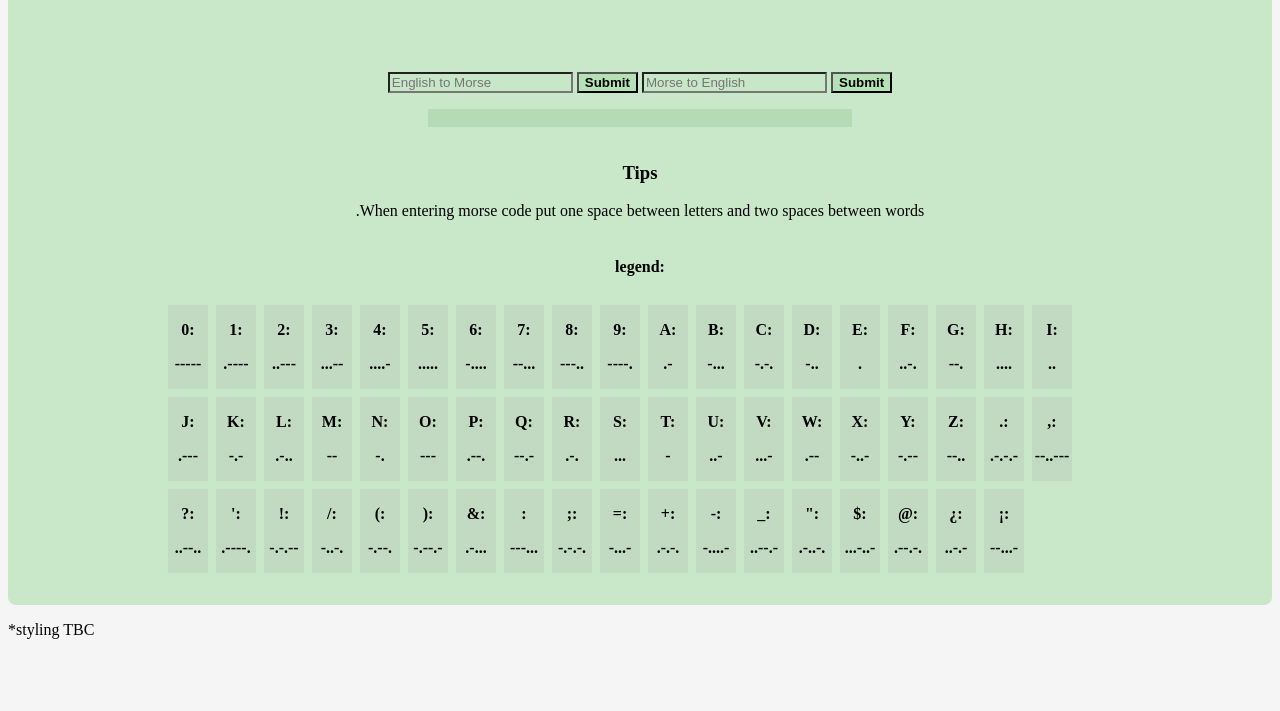
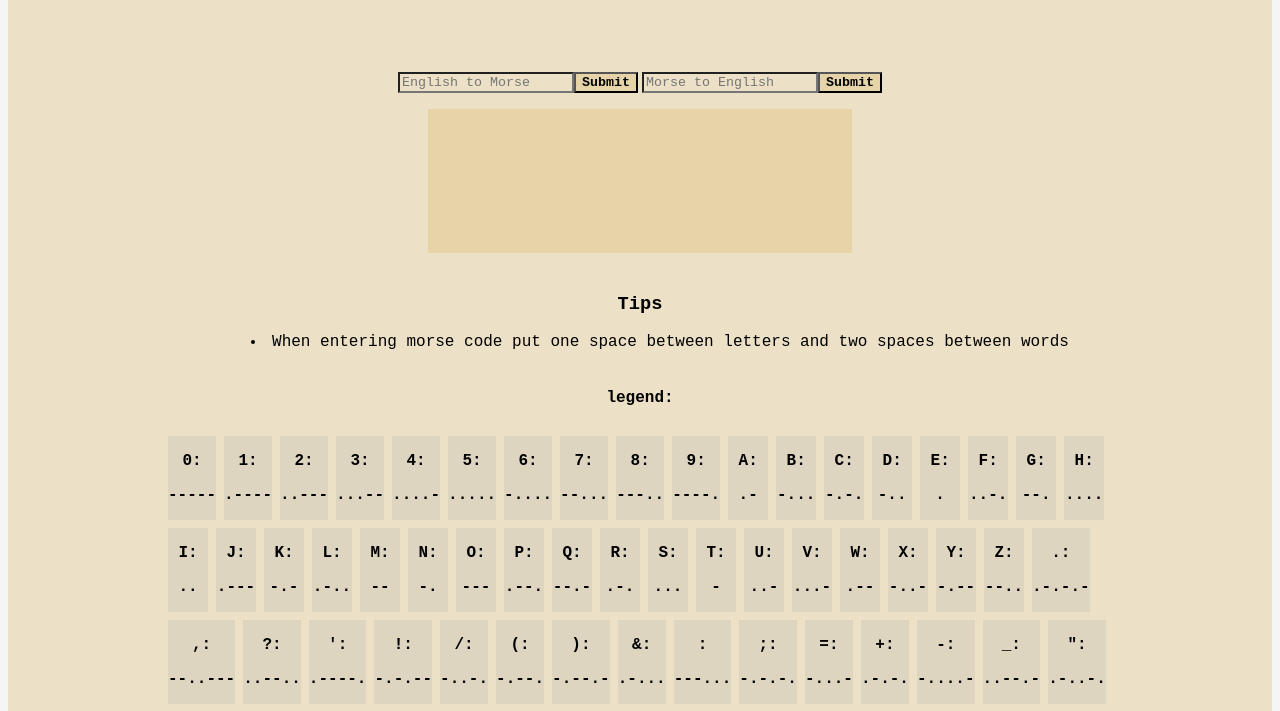
Before and after one commit to JackBadawy/morse_code_project_Jack_Badawy, a website with bundled scripts: page index.html in a window 1280 px wide. Shown: the part 171-882 px from the top of the page. Before the commit the page ends 826 px from the top, so only its background shows below. Built offline with nearby package versions, Linux system fonts and the light colour scheme.

Commit message:
styling change

```diff
--- a/index.html
+++ b/index.html
@@ -40,32 +40,37 @@
             class="body__main__mor-inp input"
             id="morseInputBox"
           />
-          <button id="morseToEngBtn" class="body__main__eng-btn">Submit</button>
+          <button id="morseToEngBtn" class="body__main__eng-btn button">
+            Submit
+          </button>
         </div>
       </div>
       <div class="body__main__result-container">
-        <input
-          type="text"
+        <textarea
           class="body__main__result-container__box"
           id="resultContainer"
+          name="resultContainer"
+          rows="8"
+          cols="10"
           readonly
-          contenteditable="true"
-        />
+        ></textarea>
       </div>
 
       <div class="info-box" id="infoBox">
         <h3>Tips</h3>
-        <p>
-          .When entering morse code put one space between letters and two spaces
-          between words
-        </p>
+        <ul class="info-box-tip" id="tipList">
+          <li class="info-box-tip">
+            When entering morse code put one space between letters and two
+            spaces between words
+          </li>
+        </ul>
         <div class="info-box__legend-container" id="legendContainer">
           <h4 id="legendHeader">legend:</h4>
         </div>
       </div>
     </main>
     <footer>
-      <p>*styling TBC</p>
+      <p>&copy; Jack Badawy 2024</p>
     </footer>
   </body>
 </html>
--- a/style.scss
+++ b/style.scss
@@ -1,15 +1,20 @@
+* {
+  font-family: "Courier New", Courier, monospace;
+}
+
 .body {
   background-color: whitesmoke;
   /* height: 100vh; */
 
   &__header {
     &__heading {
-      background-color: rgba(96, 96, 96, 0.486);
+      /* background-color: rgba(96, 96, 96, 0.486); */
       border-radius: 16px;
       font-size: 48px;
       text-align: center;
       margin: 0px 80px 1rem 80px;
       padding: 8px;
+      text-decoration: underline dashed;
     }
   }
 
@@ -19,7 +24,7 @@
     flex-direction: column;
     justify-content: center;
     align-items: center;
-    background-color: rgba(115, 202, 115, 0.34);
+    background-color: rgba(216, 184, 110, 0.34);
     padding: 2rem;
     border-radius: 8px;
 
@@ -35,14 +40,16 @@
     &__result-container {
       margin-bottom: 1rem;
       &__box {
-        min-width: 424px;
+        width: 424px;
         min-height: 16px;
         padding: 0;
         border: 0;
         text-wrap: wrap;
-        background-color: rgb(180, 219, 180);
+        background-color: rgba(216, 184, 110, 0.34);
         font-weight: 700;
         font-size: medium;
+        white-space: normal;
+        resize: none;
 
         &:focus,
         &:active {
@@ -60,6 +67,9 @@
 
 .info-box {
   text-align: center;
+  &__tip {
+    list-style-position: inside;
+  }
   &__legend-container {
     display: flex;
     flex-wrap: wrap;
@@ -81,10 +91,21 @@
 
 button {
   border-radius: 0;
-  background-color: #b5e2b5;
+  background-color: rgba(216, 184, 110, 0.34);
   font-weight: 600;
 }
 
 .input {
-  background-color: #c8e6c8;
+  background-color: rgba(216, 184, 110, 0);
+  &-and-btn {
+    margin: 0;
+    padding: 0;
+
+    display: flex;
+    gap: 0;
+  }
 }
+
+#tipList {
+  list-style-position: inside;
+}
```
Also changed, not shown: style.css, 1 other file.
